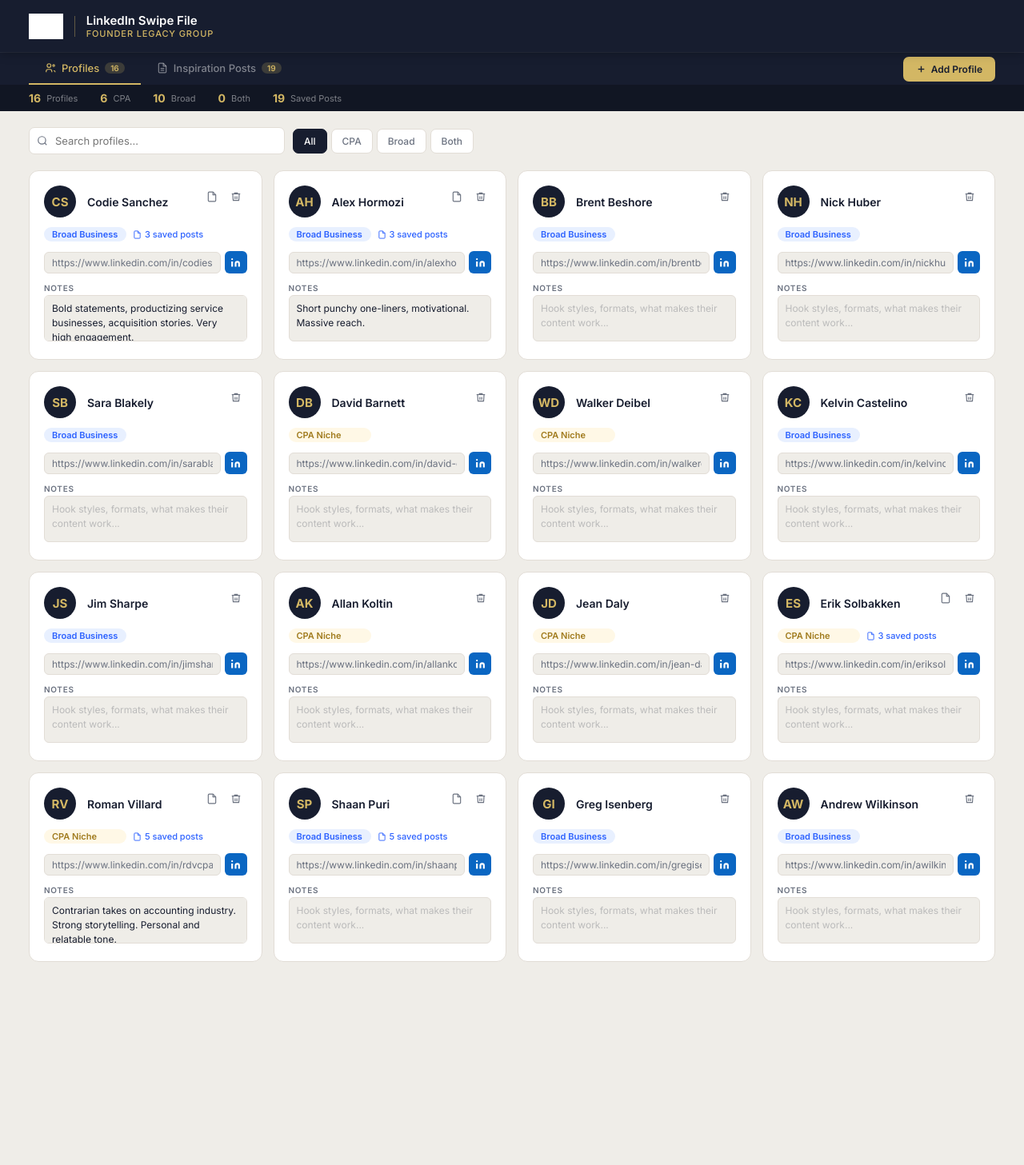
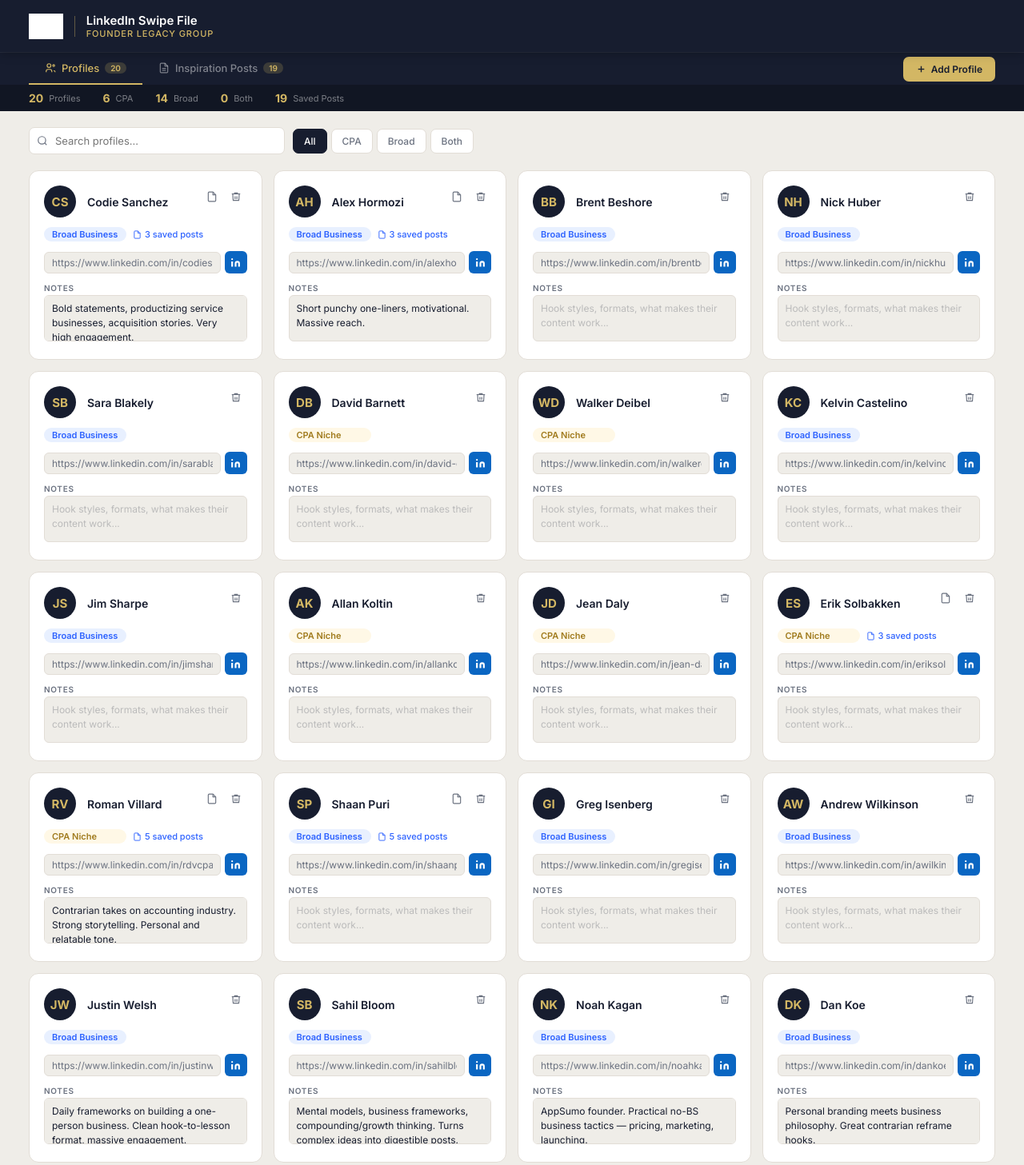
Before and after one commit to jasonlau70/flg-app, a plain HTML site: page linkedin/index.html in a window 1280 px wide. Shown: the whole page at 80% size. Before the commit the page ends 1263 px from the top, so only its background shows below. Drawn offline with Linux system fonts and the light colour scheme; grey boxes are pictures that could not be loaded.

Commit message:
Add 4 business education profiles: Justin Welsh, Sahil Bloom, Noah Kagan, Dan Koe

```diff
--- a/linkedin/index.html
+++ b/linkedin/index.html
@@ -349,7 +349,7 @@
   <button class="tab-btn active" onclick="switchTab('profiles', this)">
     <svg viewBox="0 0 24 24" fill="none" stroke="currentColor" stroke-width="2" width="14" height="14"><circle cx="9" cy="7" r="4"/><path d="M3 21v-2a4 4 0 014-4h4a4 4 0 014 4v2"/><circle cx="19" cy="7" r="2"/><path d="M22 21v-1a2 2 0 00-2-2h-1"/></svg>
     Profiles
-    <span class="tab-count" id="tc-profiles">16</span>
+    <span class="tab-count" id="tc-profiles">20</span>
   </button>
   <button class="tab-btn" onclick="switchTab('posts', this)">
     <svg viewBox="0 0 24 24" fill="none" stroke="currentColor" stroke-width="2" width="14" height="14"><path d="M14 2H6a2 2 0 00-2 2v16a2 2 0 002 2h12a2 2 0 002-2V8z"/><polyline points="14 2 14 8 20 8"/><line x1="16" y1="13" x2="8" y2="13"/><line x1="16" y1="17" x2="8" y2="17"/></svg>
@@ -452,7 +452,7 @@
 // ════════════════════════════════════════
 
 const DEFAULT_PROFILES = [
-  { id: 1,  name: "Codie Sanchez",    url: "https://www.linkedin.com/in/codiesanchez/",    tag: "broad", notes: "Bold statements, productizing service businesses, acquisition stories. Very high engagement." },
+{ id: 1,  name: "Codie Sanchez",    url: "https://www.linkedin.com/in/codiesanchez/",    tag: "broad", notes: "Bold statements, productizing service businesses, acquisition stories. Very high engagement." },
   { id: 2,  name: "Alex Hormozi",     url: "https://www.linkedin.com/in/alexhormozi/",     tag: "broad", notes: "Short punchy one-liners, motivational. Massive reach." },
   { id: 3,  name: "Brent Beshore",    url: "https://www.linkedin.com/in/brentbeshore/",    tag: "broad", notes: "" },
   { id: 4,  name: "Nick Huber",       url: "https://www.linkedin.com/in/nickhubertx/",     tag: "broad", notes: "" },
@@ -468,6 +468,10 @@
   { id: 14, name: "Shaan Puri",       url: "https://www.linkedin.com/in/shaanpuri/",       tag: "broad", notes: "" },
   { id: 15, name: "Greg Isenberg",    url: "https://www.linkedin.com/in/gregisenberg/",    tag: "broad", notes: "" },
   { id: 16, name: "Andrew Wilkinson", url: "https://www.linkedin.com/in/awilkinson/",      tag: "broad", notes: "" },
+  { id: 17, name: "Justin Welsh",    url: "https://www.linkedin.com/in/justinwelsh/",    tag: "broad", notes: "Daily frameworks on building a one-person business. Clean hook-to-lesson format, massive engagement." },
+  { id: 18, name: "Sahil Bloom",     url: "https://www.linkedin.com/in/sahilbloom/",     tag: "broad", notes: "Mental models, business frameworks, compounding/growth thinking. Turns complex ideas into digestible posts." },
+  { id: 19, name: "Noah Kagan",      url: "https://www.linkedin.com/in/noahkagan/",      tag: "broad", notes: "AppSumo founder. Practical no-BS business tactics — pricing, marketing, launching." },
+  { id: 20, name: "Dan Koe",         url: "https://www.linkedin.com/in/dankoe/",         tag: "broad", notes: "Personal branding meets business philosophy. Great contrarian reframe hooks." }
 ];
 
 const DEFAULT_POSTS = [
```
